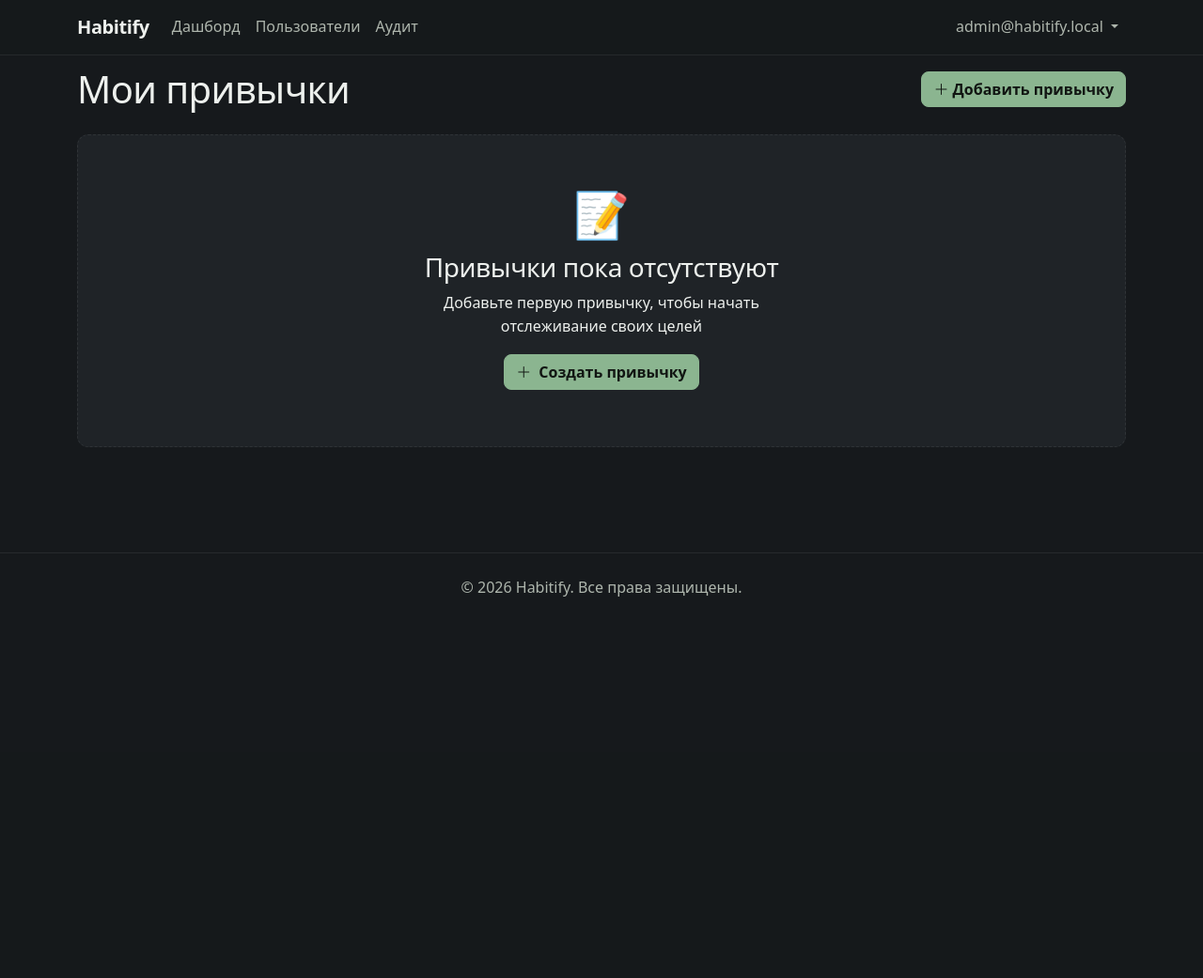
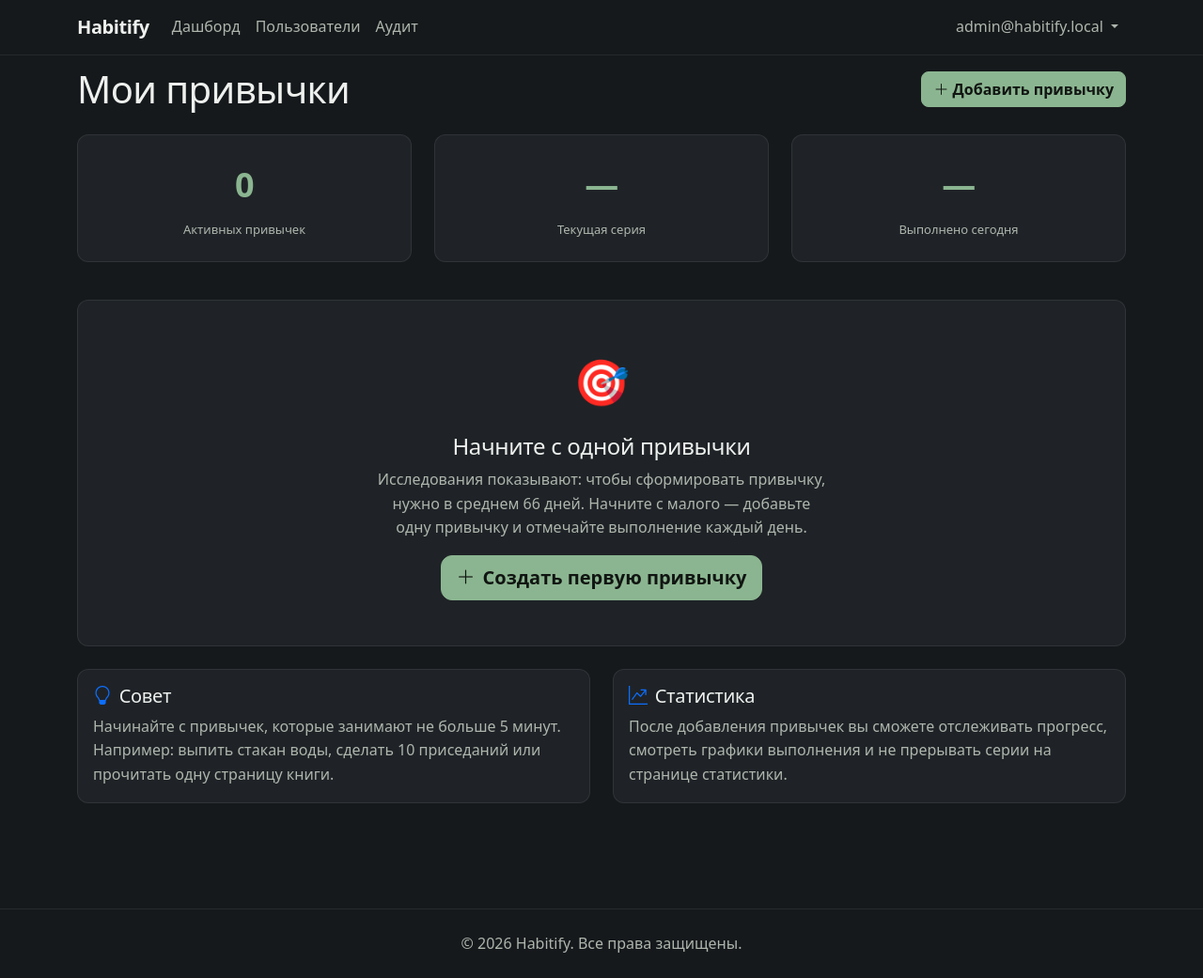
Before and after one commit to artemka228shev/diplomV2, a PHP site: page /habits in a window 1280 px wide. Shown: the whole page at 94% size. Before the commit the page ends 635 px from the top, so only its background shows below. Run offline with PHP 8.4, Linux system fonts and the light colour scheme; the visitor is signed in with stand-in values (Sample User, id 1); data comes from the database, SQL or seed files in the repository; data that the repository does not hold is empty; some libraries are stand-ins or nearby versions.

Commit message:
Fix footer position and add content to empty habits page

```diff
--- a/app/Views/habits/index.php
+++ b/app/Views/habits/index.php
@@ -11,19 +11,68 @@ $habits = $habits ?? [];
     </button>
 </div>
 
-<div class="row" id="habitsList">
-    <?php if (empty($habits)): ?>
-    <div class="col-12">
-        <div class="empty-state">
-            <div class="empty-icon">📝</div>
-            <h3>Привычки пока отсутствуют</h3>
-            <p>Добавьте первую привычку, чтобы начать отслеживание своих целей</p>
-            <button class="btn btn-primary" data-bs-toggle="modal" data-bs-target="#createHabitModal">
-                <i class="bi bi-plus-lg me-2"></i>Создать привычку
-            </button>
+<?php if (empty($habits)): ?>
+<div class="row mb-4">
+    <div class="col-md-4 mb-3">
+        <div class="stat-card">
+            <div class="stat-number">0</div>
+            <p>Активных привычек</p>
         </div>
     </div>
-    <?php else: ?>
+    <div class="col-md-4 mb-3">
+        <div class="stat-card">
+            <div class="stat-number">—</div>
+            <p>Текущая серия</p>
+        </div>
+    </div>
+    <div class="col-md-4 mb-3">
+        <div class="stat-card">
+            <div class="stat-number">—</div>
+            <p>Выполнено сегодня</p>
+        </div>
+    </div>
+</div>
+
+<div class="row mb-4">
+    <div class="col-12">
+        <div class="card">
+            <div class="card-body text-center py-5">
+                <div class="mb-3" style="font-size: 3rem;">🎯</div>
+                <h4>Начните с одной привычки</h4>
+                <p class="text-muted mb-3" style="max-width: 480px; margin: 0 auto 16px;">
+                    Исследования показывают: чтобы сформировать привычку, нужно в среднем 66 дней.
+                    Начните с малого — добавьте одну привычку и отмечайте выполнение каждый день.
+                </p>
+                <button class="btn btn-primary btn-lg" data-bs-toggle="modal" data-bs-target="#createHabitModal">
+                    <i class="bi bi-plus-lg me-2"></i>Создать первую привычку
+                </button>
+            </div>
+        </div>
+    </div>
+</div>
+
+<div class="row g-4">
+    <div class="col-md-6">
+        <div class="card h-100">
+            <div class="card-body">
+                <h5><i class="bi bi-lightbulb text-primary me-2"></i>Совет</h5>
+                <p class="text-muted mb-0">Начинайте с привычек, которые занимают не больше 5 минут.
+                Например: выпить стакан воды, сделать 10 приседаний или прочитать одну страницу книги.</p>
+            </div>
+        </div>
+    </div>
+    <div class="col-md-6">
+        <div class="card h-100">
+            <div class="card-body">
+                <h5><i class="bi bi-graph-up-arrow text-primary me-2"></i>Статистика</h5>
+                <p class="text-muted mb-0">После добавления привычек вы сможете отслеживать прогресс,
+                смотреть графики выполнения и не прерывать серии на странице статистики.</p>
+            </div>
+        </div>
+    </div>
+</div>
+<?php else: ?>
+<div class="row" id="habitsList">
         <?php foreach ($habits as $habit): ?>
         <div class="col-md-6 col-lg-4 mb-4" data-habit-id="<?= View::escape($habit['id']) ?>">
             <div class="card habit-card">
--- a/assets/css/style.css
+++ b/assets/css/style.css
@@ -45,10 +45,13 @@
 /* ===== База ===== */
 html,
 body {
-    min-height: 100%;
+    height: 100%;
+    margin: 0;
 }
 
 body {
+    display: flex;
+    flex-direction: column;
     background: var(--hf-bg);
     color: var(--hf-text);
     font-family: system-ui, -apple-system, "Segoe UI", "Inter", sans-serif;
@@ -66,6 +69,9 @@ a:hover {
     text-decoration: underline;
 }
 
+main {
+    flex: 1 0 auto;
+}
 main.container {
     padding-top: 12px;
     padding-bottom: 64px;
@@ -797,6 +803,7 @@ h6,
 
 /* ===== Футер ===== */
 footer {
+    flex-shrink: 0;
     border-top: 1px solid var(--hf-border);
     color: var(--hf-muted);
     padding: 48px 0 24px;
```
